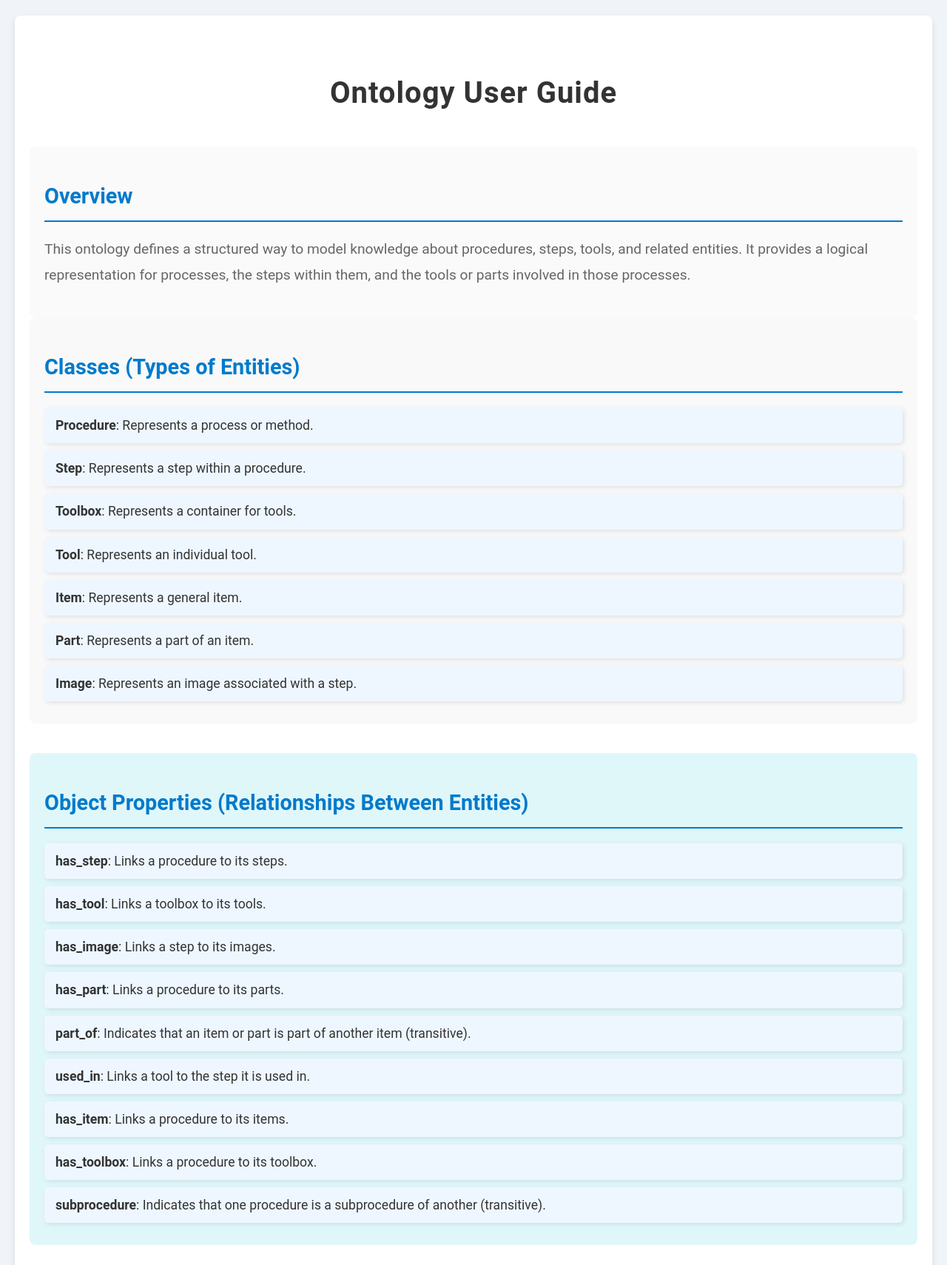
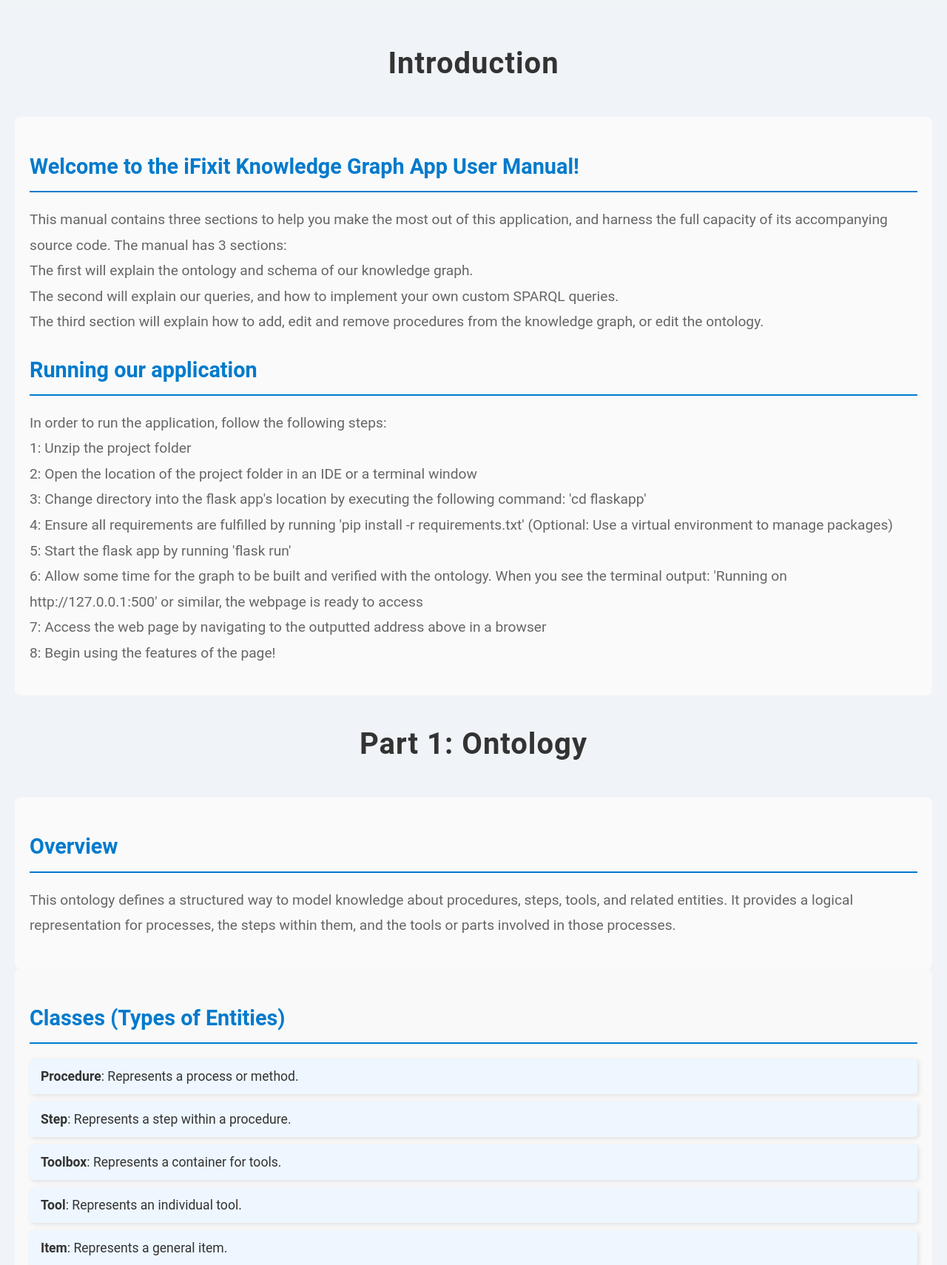
Before and after one commit to b0b3000/CITS3005Project, a Flask app: page /user_guide in a window 1280 px wide. Shown: the part 220-1930 px from the top of the page at 74% size. Run offline with Flask 3, Linux system fonts and the light colour scheme; parts of the project's set-up code (start-up, migrations or seed data) failed here and were passed over.

Commit message:
UI adjustments

```diff
--- a/flaskapp/static/index.js
+++ b/flaskapp/static/index.js
@@ -5,6 +5,8 @@ async function checkConsistency() {
       console.log("Consistency data:", result);
       if (!result.Consistent) {
         alert(result.report);
+      } else {
+        alert("All data is consistent with ontology")
       }
     })
     .catch((error) => {
--- a/flaskapp/static/key_searches.js
+++ b/flaskapp/static/key_searches.js
@@ -28,10 +28,8 @@ async function performSearch() {
     }
 
     const results = await response.json();
-
     console.log("Success:", results);
 
-    // Add result items to the lists
     for (let result of results) {
       console.log(result.text);
       const listItem = document.createElement("li");
@@ -49,7 +47,7 @@ async function performSearch() {
     noResultsMessage.textContent = "No results found.";
     searchResults.appendChild(noResultsMessage);
   }
-  // Handle the response data here
+
 }
 
 async function displayResult() {
--- a/flaskapp/templates/guide.html
+++ b/flaskapp/templates/guide.html
@@ -1,11 +1,41 @@
-{% extends "base.html" %} {% block title %}Search{% endblock %} {% block header
+{% extends "base.html" %} {% block title %}User Guide{% endblock %} {% block header
 %}
 <header class="header_section">User Guide</header>
 {% endblock %} {% block content %}
 
-<div class="content_section">
+<div class="content-section">
+
+</div>
+
+<div class="schema">
+  <section id="into">
+    <h1 class="title_heading">Introduction</h1>
+    <div class="section overview_section">
+      <h2 class="section_heading">Welcome to the iFixit Knowledge Graph App User Manual!</h2>
+      <p class="guide_text">
+        This manual contains three sections to help you make the most out of this application, and harness the full capacity of its accompanying source code.
+        The manual has 3 sections:
+        <br>The first will explain the ontology and schema of our knowledge graph.
+        <br>The second will explain our queries, and how to implement your own custom SPARQL queries.
+        <br>The third section will explain how to add, edit and remove procedures from the knowledge graph, or edit the ontology.
+      </p>
+      <h2 class="section_heading">Running our application</h2>
+      <p class="guide_text">
+        In order to run the application, follow the following steps:
+        <br>1: Unzip the project folder
+        <br>2: Open the location of the project folder in an IDE or a terminal window
+        <br>3: Change directory into the flask app's location by executing the following command: 'cd flaskapp'
+        <br>4: Ensure all requirements are fulfilled by running 'pip install -r requirements.txt' (Optional: Use a virtual environment to manage packages)
+        <br>5: Start the flask app by running 'flask run'
+        <br>6: Allow some time for the graph to be built and verified with the ontology. When you see the terminal output: 'Running on http://127.0.0.1:500' or similar, the webpage is ready to access
+        <br>7: Access the web page by navigating to the outputted address above in a browser
+        <br>8: Begin using the features of the page!
+      </p>
+    </div>
+  </section>
+
   <section id="schema">
-    <h1 class="title_heading">Ontology User Guide</h1>
+    <h1 class="title_heading">Part 1: Ontology</h1>
 
     <div class="section overview_section">
       <h2 class="section_heading">Overview</h2>
@@ -147,7 +177,7 @@
     </div>
   </section>
   <section id="Queries">
-    <h2 class="title_heading">SPARQL Queries</h2>
+    <h2 class="title_heading">Part 2: Queries</h2>
     <p class="guide_text">
       You can use the search procedures tab, and the keyword search tab to navigate the knowledge graph
       Within search procedures, you can click a resulting procedure to view the procedure information.
@@ -161,7 +191,7 @@
   </section>
 
   <section id="Adding Procedures">
-    <h2 class="title_heading">Adding Procedures</h2>
+    <h2 class="title_heading">Part 3: Editing Knowledge Graph & Ontology.</h2>
     <p class="guide_text">
       To add a procedure, click the "Add Procedure" button in the navigation bar.
       You will be prompted to enter the procedure name, item, part, and toolbox.
--- a/flaskapp/templates/index.html
+++ b/flaskapp/templates/index.html
@@ -1,9 +1,9 @@
 
 {% extends "base.html" %}
 
-{% block title %}Browse{% endblock %}
+{% block title %}Home{% endblock %}
 
-{% block header %}Welcome to iFixit{% endblock %}
+{% block header %}Welcome to the iFixit knowledge graph manager.{% endblock %}
 
 {% block content %}
 <div class="content">
```
Also changed, not shown: flaskapp/app.py (+0 -12 lines), flaskapp/templates/create.html (+7 -4 lines), flaskapp/templates/key_searches.html (+4 -4 lines), flaskapp/templates/queries.html (+6 -3 lines), flaskapp/templates/search_procedures.html (+4 -4 lines).
